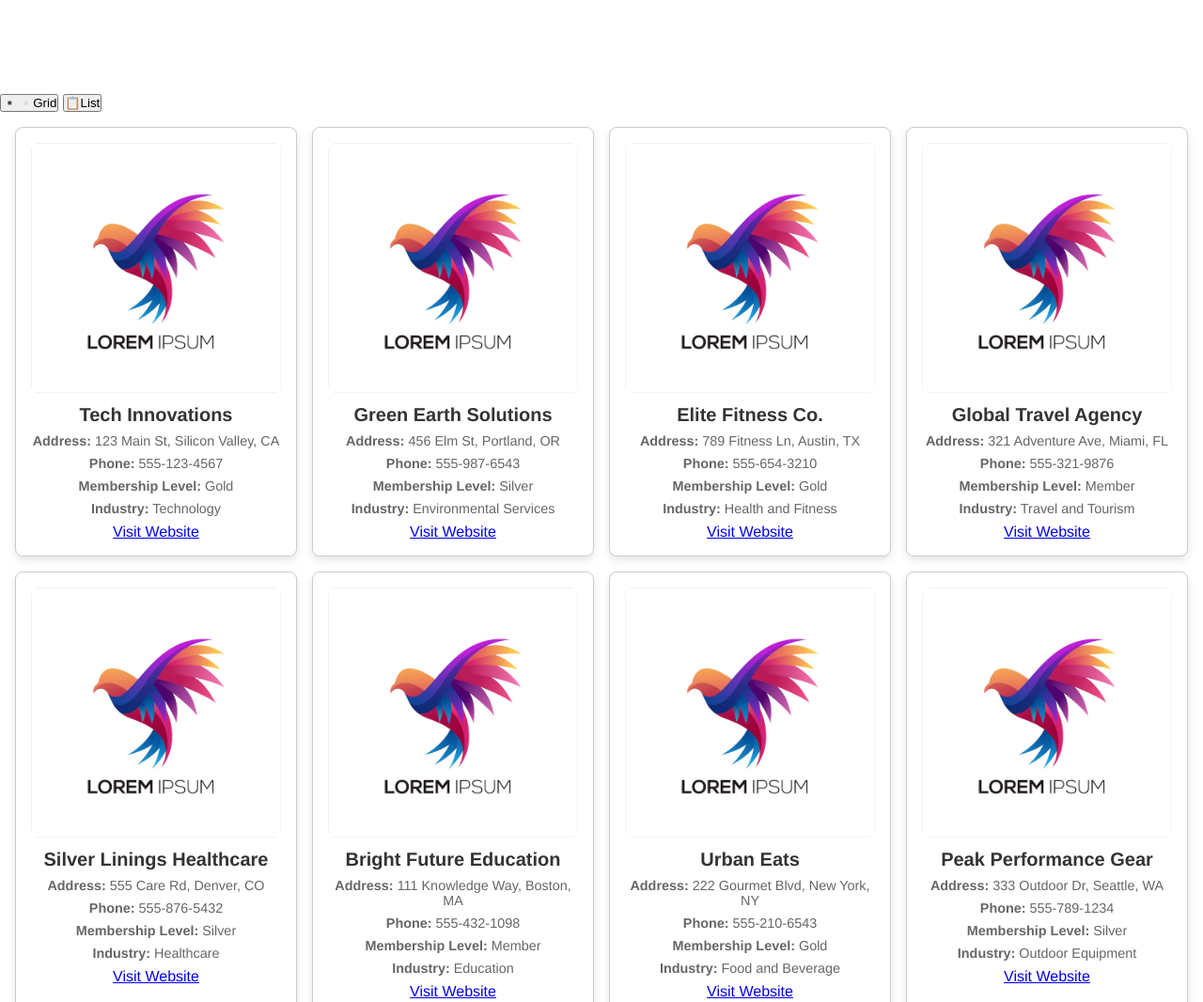
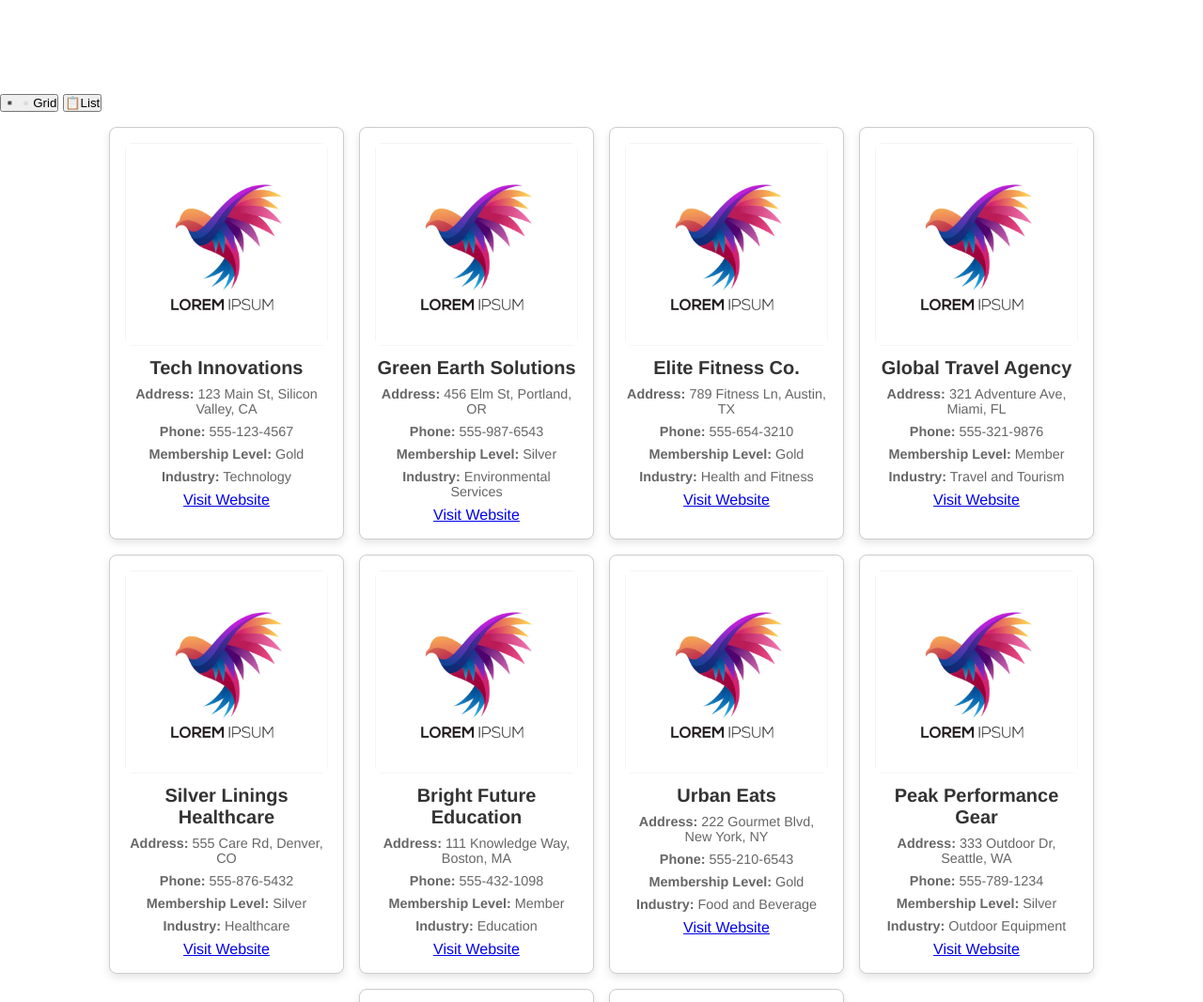
Before and after one commit to vmonge79/wdd231, a plain HTML site: page chamber/directory.html in a window 1280 px wide. Shown: the part 880-1946 px from the top of the page at 94% size. Drawn offline with Linux system fonts and the light colour scheme; a script that the page names is missing; a web font is replaced by a local one.

Commit message:
chamber20112

```diff
--- a/chamber/styles/chamber.css
+++ b/chamber/styles/chamber.css
@@ -115,52 +115,41 @@ footer p {
     display: flex;
     flex-wrap: wrap;
     gap: 1rem;
-    /* Espacio entre tarjetas */
     padding: 1rem;
     justify-content: center;
-    /* Centra las tarjetas en el contenedor */
+
 }
 
 .card {
     border: 1px solid #ccc;
-    /* Borde ligero */
     padding: 1rem;
-    /* Espaciado interno */
     background-color: #fff;
-    /* Fondo blanco */
     border-radius: 0.5rem;
-    /* Bordes redondeados */
     box-shadow: 0 4px 8px rgba(0, 0, 0, 0.1);
-    /* Sombra para profundidad */
     text-align: center;
-    /* Centra el contenido */
-    max-width: 300px;
-    /* Ancho máximo */
+    max-width: 250px;
     transition: transform 0.3s, box-shadow 0.3s;
-    /* Animación */
+
 }
 
 .card:hover {
     transform: scale(1.05);
-    /* Aumenta ligeramente el tamaño al pasar el mouse */
     box-shadow: 0 6px 12px rgba(0, 0, 0, 0.2);
-    /* Aumenta la sombra al pasar el mouse */
+
 }
 
 .card img {
     max-width: 100%;
-    /* Imagen ajusta al ancho */
     height: auto;
-    /* Mantiene la proporción */
     border-radius: 0.5rem;
-    /* Bordes redondeados */
+
 }
 
 .card h2 {
     font-size: 1.25rem;
     margin: 0.5rem 0;
     color: #333;
-    /* Color del texto */
+
 }
 
 .card p {
@@ -172,19 +161,16 @@ footer p {
 /* Vista en grid */
 .grid-view .card {
     flex: 1 1 calc(33.333% - 1rem);
-    /* Tres columnas */
     box-sizing: border-box;
 }
 
 /* Vista en lista */
 .list-view {
     flex-direction: column;
-    /* Cambia a columna */
 }
 
 .list-view .card {
     flex: 1 1 100%;
-    /* Una sola columna */
     max-width: 100%;
-    /* Ancho completo */
+
 }
```
